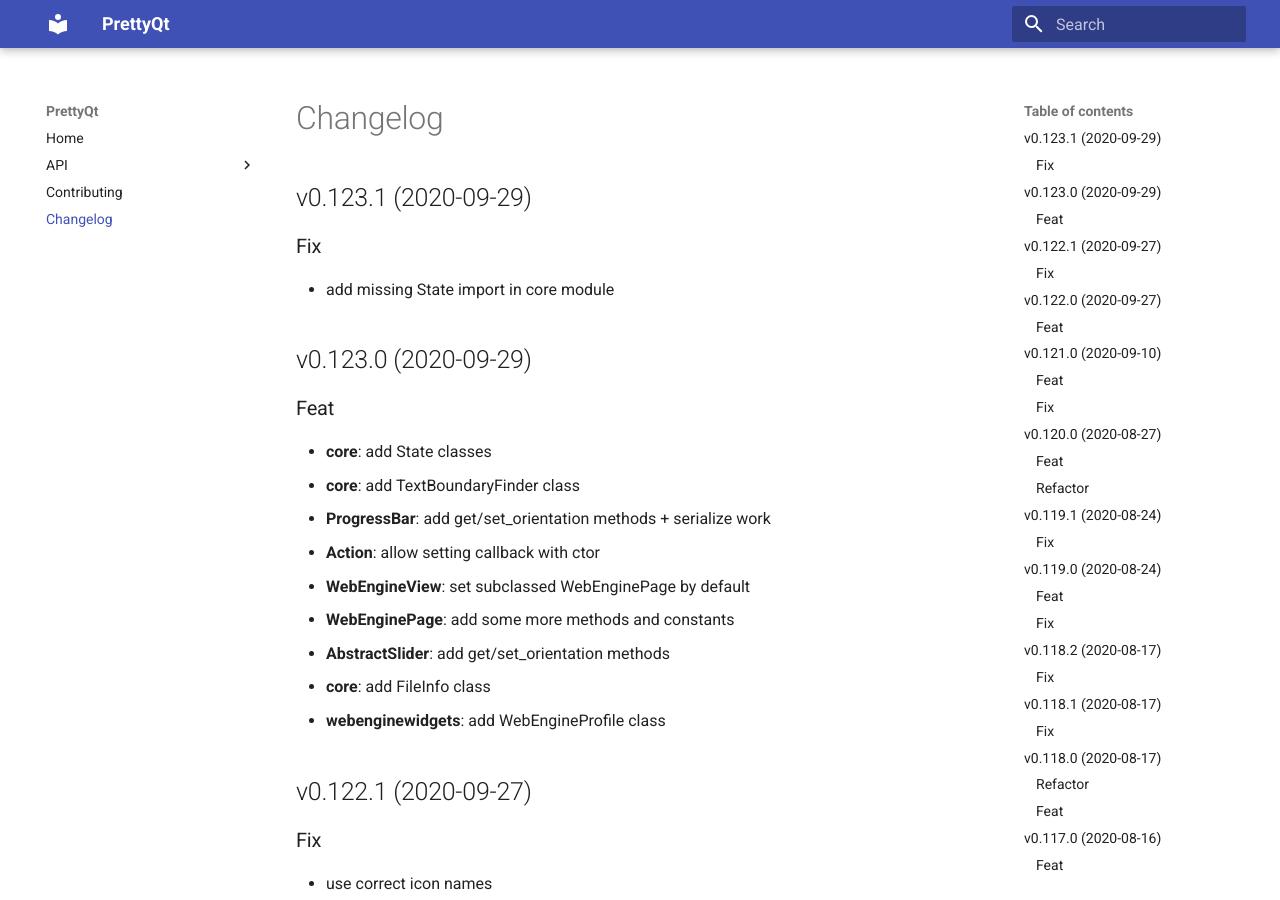
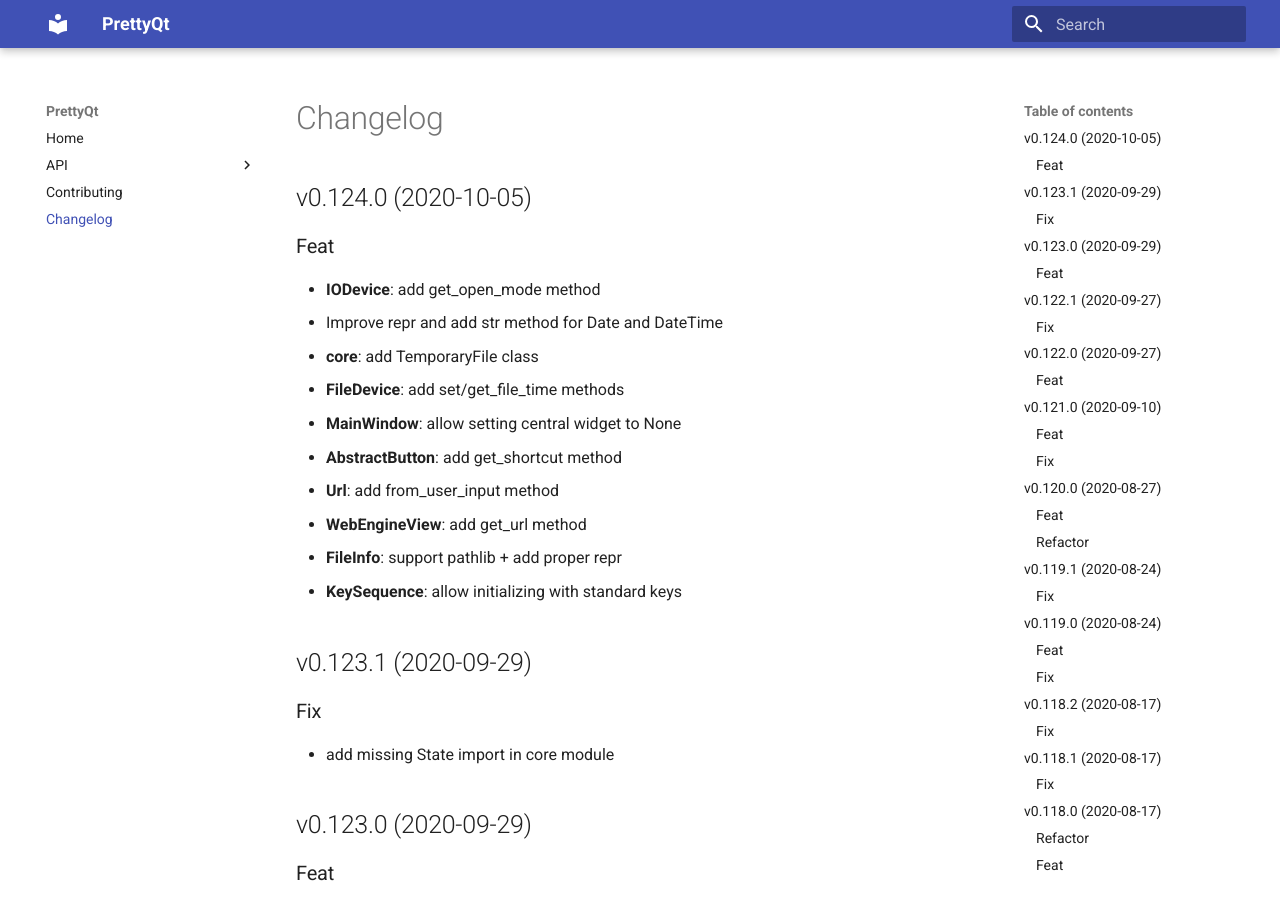
Before and after one commit to phil65/PrettyQt, an MkDocs documentation site: the page built from docs/changelog.md, in a window 1280 px wide and 900 px high. Built offline with MkDocs 1.6.1 and Material for MkDocs 9.7.7, drawn with Linux system fonts in a browser that asks for light colours.

Commit message:
bump: version 0.123.1 → 0.124.0

```diff
--- a/docs/changelog.md
+++ b/docs/changelog.md
@@ -1,3 +1,18 @@
+## v0.124.0 (2020-10-05)
+
+### Feat
+
+- **IODevice**: add get_open_mode method
+- Improve repr and add str method for Date and DateTime
+- **core**: add TemporaryFile class
+- **FileDevice**: add set/get_file_time methods
+- **MainWindow**: allow setting central widget to None
+- **AbstractButton**: add get_shortcut method
+- **Url**: add from_user_input method
+- **WebEngineView**: add get_url method
+- **FileInfo**: support pathlib + add proper repr
+- **KeySequence**: allow initializing with standard keys
+
 ## v0.123.1 (2020-09-29)
 
 ### Fix
--- a/prettyqt/__init__.py
+++ b/prettyqt/__init__.py
@@ -4,7 +4,7 @@
 
 __author__ = """Philipp Temminghoff"""
 __email__ = "phil65@kodi.tv"
-__version__ = "0.123.1"
+__version__ = "0.124.0"
 
 
 def debug():
--- a/pyproject.toml
+++ b/pyproject.toml
@@ -1,6 +1,6 @@
 [tool.poetry]
 name = "PrettyQt"
-version = "0.123.1"
+version = "0.124.0"
 description = "A pythonic layer on top of qtpy"
 readme = 'docs/index.md'
 repository = "https://github.com/phil65/prettyqt"
@@ -130,7 +130,7 @@
 '''
 [tool.commitizen]
 name = "cz_conventional_commits"
-version = "0.123.1"
+version = "0.124.0"
 tag_format = "v$version"
 version_files = [
     "prettyqt/__init__.py:__version__",
--- a/setup.py
+++ b/setup.py
@@ -40,6 +40,6 @@
     packages=find_packages(),
     test_suite="tests",
     url="https://github.com/phil65/prettyqt",
-    version="0.123.1",
+    version="0.124.0",
     zip_safe=False,
 )
```
Also changed, not shown: CHANGELOG.md (+15 -0 lines).
